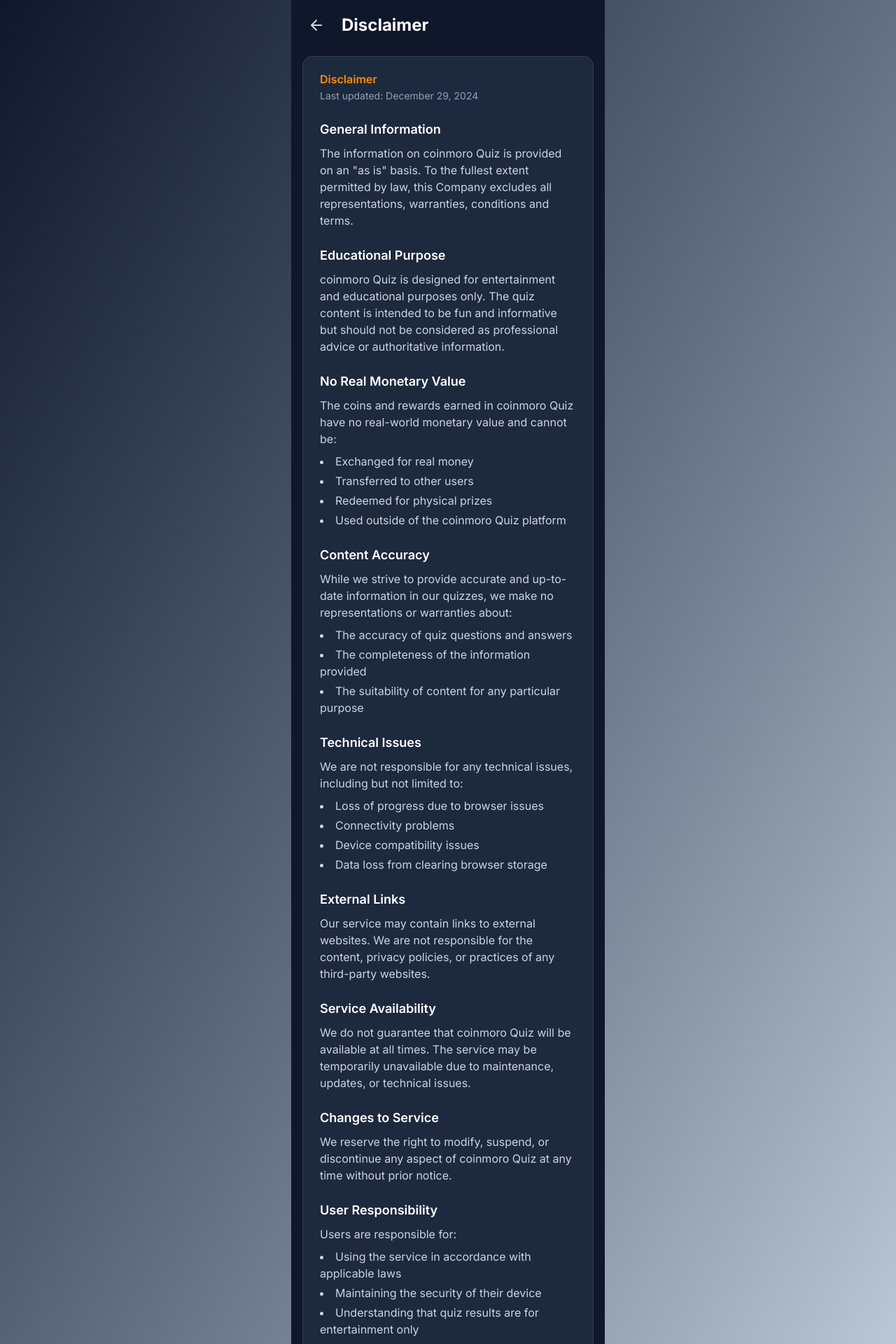
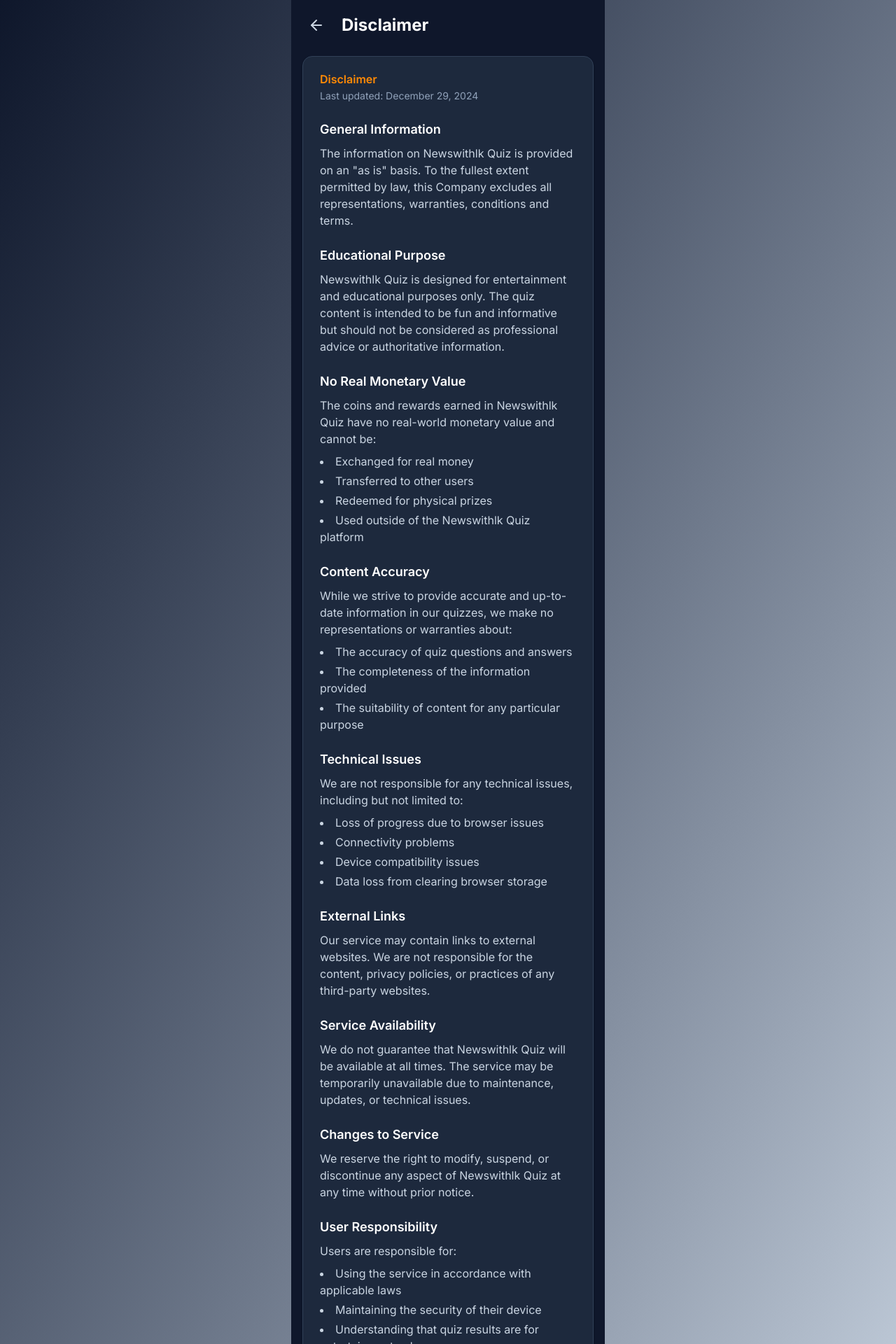
Before and after one commit to Prince-Virani/quizwinz-tool, a Next.js app: page /disclaimer in a window 1280 px wide. Shown: the top 1920 px of the page at 70% size. Built offline with nearby package versions, Linux system fonts and the light colour scheme.

Commit message:
new do-newswithlk

```diff
--- a/src/app/about/page.tsx
+++ b/src/app/about/page.tsx
@@ -11,16 +11,16 @@
           <Link href="/start" className="p-2 hover:bg-slate-800 rounded-lg transition-colors">
             <ArrowLeft className="w-6 h-6 text-slate-300" />
           </Link>
-          <h1 className="text-2xl font-bold text-white">About coinmoro Quiz</h1>
+          <h1 className="text-2xl font-bold text-white">About Newswithlk Quiz</h1>
         </div>
 
         <Card className="bg-slate-800 border-slate-700">
           <CardHeader>
-            <CardTitle className="text-orange-400">Welcome to coinmoro Quiz</CardTitle>
+            <CardTitle className="text-orange-400">Welcome to Newswithlk Quiz</CardTitle>
           </CardHeader>
           <CardContent className="space-y-4 text-slate-300">
             <p>
-              coinmoro Quiz is an engaging quiz platform where knowledge meets rewards. Test your skills across various
+              Newswithlk Quiz is an engaging quiz platform where knowledge meets rewards. Test your skills across various
               categories and earn coins for every correct answer!
             </p>
 
--- a/src/app/disclaimer/page.tsx
+++ b/src/app/disclaimer/page.tsx
@@ -33,7 +33,7 @@
 								General Information
 							</h3>
 							<p>
-								The information on coinmoro Quiz is provided on an
+								The information on Newswithlk Quiz is provided on an
 								&quot;as is&quot; basis. To the fullest extent
 								permitted by law, this Company excludes all
 								representations, warranties, conditions and
@@ -46,7 +46,7 @@
 								Educational Purpose
 							</h3>
 							<p>
-								coinmoro Quiz is designed for entertainment and
+								Newswithlk Quiz is designed for entertainment and
 								educational purposes only. The quiz content is
 								intended to be fun and informative but should
 								not be considered as professional advice or
@@ -59,14 +59,14 @@
 								No Real Monetary Value
 							</h3>
 							<p>
-								The coins and rewards earned in coinmoro Quiz have no
+								The coins and rewards earned in Newswithlk Quiz have no
 								real-world monetary value and cannot be:
 							</p>
 							<ul className='list-disc list-inside space-y-1 mt-2'>
 								<li>Exchanged for real money</li>
 								<li>Transferred to other users</li>
 								<li>Redeemed for physical prizes</li>
-								<li>Used outside of the coinmoro Quiz platform</li>
+								<li>Used outside of the Newswithlk Quiz platform</li>
 							</ul>
 						</section>
 
@@ -126,7 +126,7 @@
 								Service Availability
 							</h3>
 							<p>
-								We do not guarantee that coinmoro Quiz will be
+								We do not guarantee that Newswithlk Quiz will be
 								available at all times. The service may be
 								temporarily unavailable due to maintenance,
 								updates, or technical issues.
@@ -139,7 +139,7 @@
 							</h3>
 							<p>
 								We reserve the right to modify, suspend, or
-								discontinue any aspect of coinmoro Quiz at any time
+								discontinue any aspect of Newswithlk Quiz at any time
 								without prior notice.
 							</p>
 						</section>
@@ -170,7 +170,7 @@
 
 						<div className='bg-gradient-to-r from-orange-400/20 to-yellow-500/20 p-4 rounded-lg border border-orange-500/30'>
 							<p className='text-orange-300 font-medium'>
-								By using coinmoro Quiz, you acknowledge that you have
+								By using Newswithlk Quiz, you acknowledge that you have
 								read and understood this disclaimer.
 							</p>
 						</div>
--- a/src/app/layout.tsx
+++ b/src/app/layout.tsx
@@ -9,27 +9,27 @@
 
 export const metadata: Metadata = {
   title: {
-    default: "coinmoro Quiz - Play and Win Rewards",
-    template: "%s | coinmoro Quiz",
+    default: "Newswithlk Quiz - Play and Win Rewards",
+    template: "%s | Newswithlk Quiz",
   },
   description:
     "Play engaging quizzes and earn reward coins. Test your knowledge and win exciting prizes with Quizwinz.",
   keywords:
     "quiz, rewards, play, win, quizzes, knowledge, games, online quizzes",
-  authors: [{ name: "coinmoro Quiz" }],
-  creator: "coinmoro Quiz",
+  authors: [{ name: "Newswithlk Quiz" }],
+  creator: "Newswithlk Quiz",
   openGraph: {
-    title: "coinmoro Quiz - Play and Win Rewards",
+    title: "Newswithlk Quiz - Play and Win Rewards",
     description:
       "Play engaging quizzes and earn reward coins. Test your knowledge and win exciting prizes with Quizwinz.",
-    url: "https://quiz1.coinmoro.com/",
-    siteName: "coinmoro Quiz",
+    url: "https://quiz1.newswithlk.in/",
+    siteName: "Newswithlk Quiz",
     images: [
       {
-        url: "https://quiz1.coinmoro.com/og-image.png",
+        url: "https://quiz1.newswithlk.in/og-image.png",
         width: 1200,
         height: 630,
-        alt: "coinmoro Quiz Logo",
+        alt: "Newswithlk Quiz Logo",
       },
     ],
     locale: "en_US",
@@ -44,7 +44,7 @@
     },
   },
   alternates: {
-    canonical: "https://quiz1.coinmoro.com",
+    canonical: "https://quiz1.newswithlk.in",
   },
 };
 
@@ -95,7 +95,7 @@
         />
         */}
 
-        <meta name='application-name' content='coinmoro Quiz' />
+        <meta name='application-name' content='Newswithlk Quiz' />
         <meta name='format-detection' content='telephone=no' />
         <meta name='theme-color' content='#000000' />
         <link rel='shortcut icon' href='/favicon.ico' />
--- a/src/app/page.tsx
+++ b/src/app/page.tsx
@@ -7,7 +7,7 @@
 import { Card, CardContent } from "@/components/ui/card";
 import { CheckCircle, XCircle } from "lucide-react";
 import AdSenseBanner from "@/components/adSenseBanner";
-import DialogAd from "@/components/DialogAd";
+// import DialogAd from "@/components/DialogAd";
 import FullscreenAd from "@/components/fullScreen";
 import RewardedAd from "@/components/RewardedAd";
 
--- a/src/app/privacy/page.tsx
+++ b/src/app/privacy/page.tsx
@@ -33,7 +33,7 @@
 								Information We Collect
 							</h3>
 							<p>
-								coinmoro Quiz is designed to work without requiring
+								Newswithlk Quiz is designed to work without requiring
 								personal information. We only collect:
 							</p>
 							<ul className='list-disc list-inside space-y-1 mt-2'>
--- a/src/app/start/page.tsx
+++ b/src/app/start/page.tsx
@@ -435,7 +435,7 @@
 					</button>
 
 					<h1 className='text-xl font-bold text-orange-400'>
-						Coinmoro Quiz
+						Newswithlk Quiz
 					</h1>
 
 					<div className='flex items-center gap-2 bg-slate-800 px-3 py-2 rounded-full'>
--- a/src/app/terms/page.tsx
+++ b/src/app/terms/page.tsx
@@ -23,7 +23,7 @@
             <section>
               <h3 className="text-lg font-semibold text-white mb-2">1. Acceptance of Terms</h3>
               <p>
-                By accessing and using coinmoro Quiz, you accept and agree to be bound by the terms and provision of this
+                By accessing and using Newswithlk Quiz, you accept and agree to be bound by the terms and provision of this
                 agreement.
               </p>
             </section>
@@ -31,7 +31,7 @@
             <section>
               <h3 className="text-lg font-semibold text-white mb-2">2. Use License</h3>
               <p>
-                Permission is granted to temporarily use coinmoro Quiz for personal, non-commercial transitory viewing only.
+                Permission is granted to temporarily use Newswithlk Quiz for personal, non-commercial transitory viewing only.
                 This is the grant of a license, not a transfer of title.
               </p>
             </section>
@@ -39,7 +39,7 @@
             <section>
               <h3 className="text-lg font-semibold text-white mb-2">3. Virtual Currency</h3>
               <ul className="list-disc list-inside space-y-1">
-                <li>Coins earned in coinmoro Quiz have no real-world monetary value</li>
+                <li>Coins earned in Newswithlk Quiz have no real-world monetary value</li>
                 <li>Coins cannot be exchanged for real money or prizes</li>
                 <li>Coins are for entertainment purposes only</li>
                 <li>We reserve the right to modify coin values and rewards</li>
@@ -68,7 +68,7 @@
             <section>
               <h3 className="text-lg font-semibold text-white mb-2">6. Limitation of Liability</h3>
               <p>
-                coinmoro Quiz shall not be liable for any indirect, incidental, special, consequential, or punitive damages
+                Newswithlk Quiz shall not be liable for any indirect, incidental, special, consequential, or punitive damages
                 resulting from your use of the service.
               </p>
             </section>
@@ -83,7 +83,7 @@
 
             <div className="bg-gradient-to-r from-orange-400/20 to-yellow-500/20 p-4 rounded-lg border border-orange-500/30">
               <p className="text-orange-300 font-medium">
-                By continuing to use coinmoro Quiz, you agree to these terms and conditions.
+                By continuing to use Newswithlk Quiz, you agree to these terms and conditions.
               </p>
             </div>
           </CardContent>
--- a/src/components/RewardedAd.tsx
+++ b/src/components/RewardedAd.tsx
@@ -52,7 +52,7 @@
 }
 
 export default function RewardedAd({ show, onReward, onClose, onAdShown }: RewardedAdProps) {
-  const adUnitPath = "/23287200353/quiz1reward";
+  const adUnitPath = "/23282051127/quiz1.rewards";
   const processingRef = useRef(false);
   const listenerCleanupRef = useRef<Array<() => void>>([]);
   const callbacksRef = useRef({ onReward, onClose, onAdShown });
```
Also changed, not shown: src/robots.txt, 1 other file (tests, documents, lock files or other folders).
